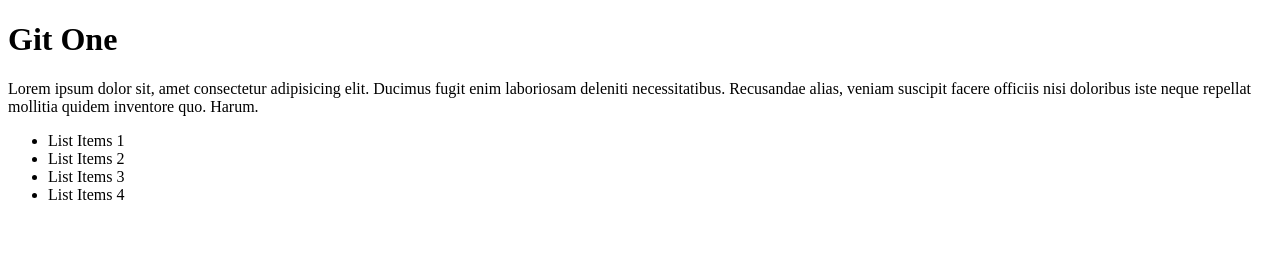
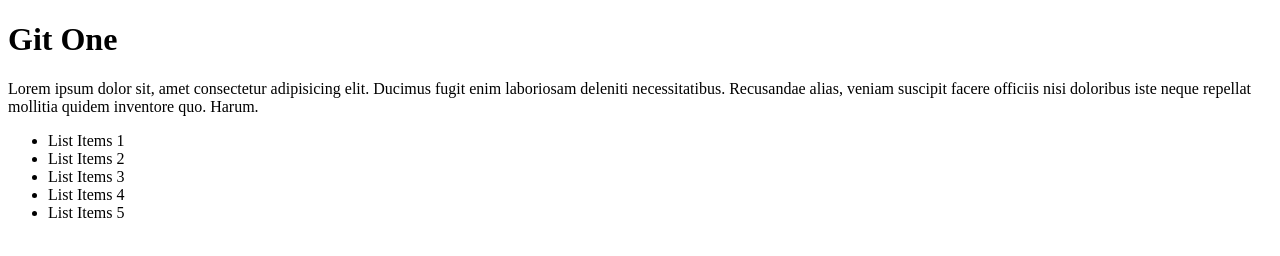
Before and after one commit to harikrishnan4697/git-one, a plain HTML site: page index.html in a window 1280 px wide. Drawn offline with Linux system fonts and the light colour scheme.

Commit message:
it is some testing

```diff
--- a/index.html
+++ b/index.html
@@ -13,6 +13,7 @@
         <li>List Items 2</li>
         <li>List Items 3</li>
         <li>List Items 4</li>
+        <li>List Items 5</li>
     </ul>
 </body>
 </html>
```
